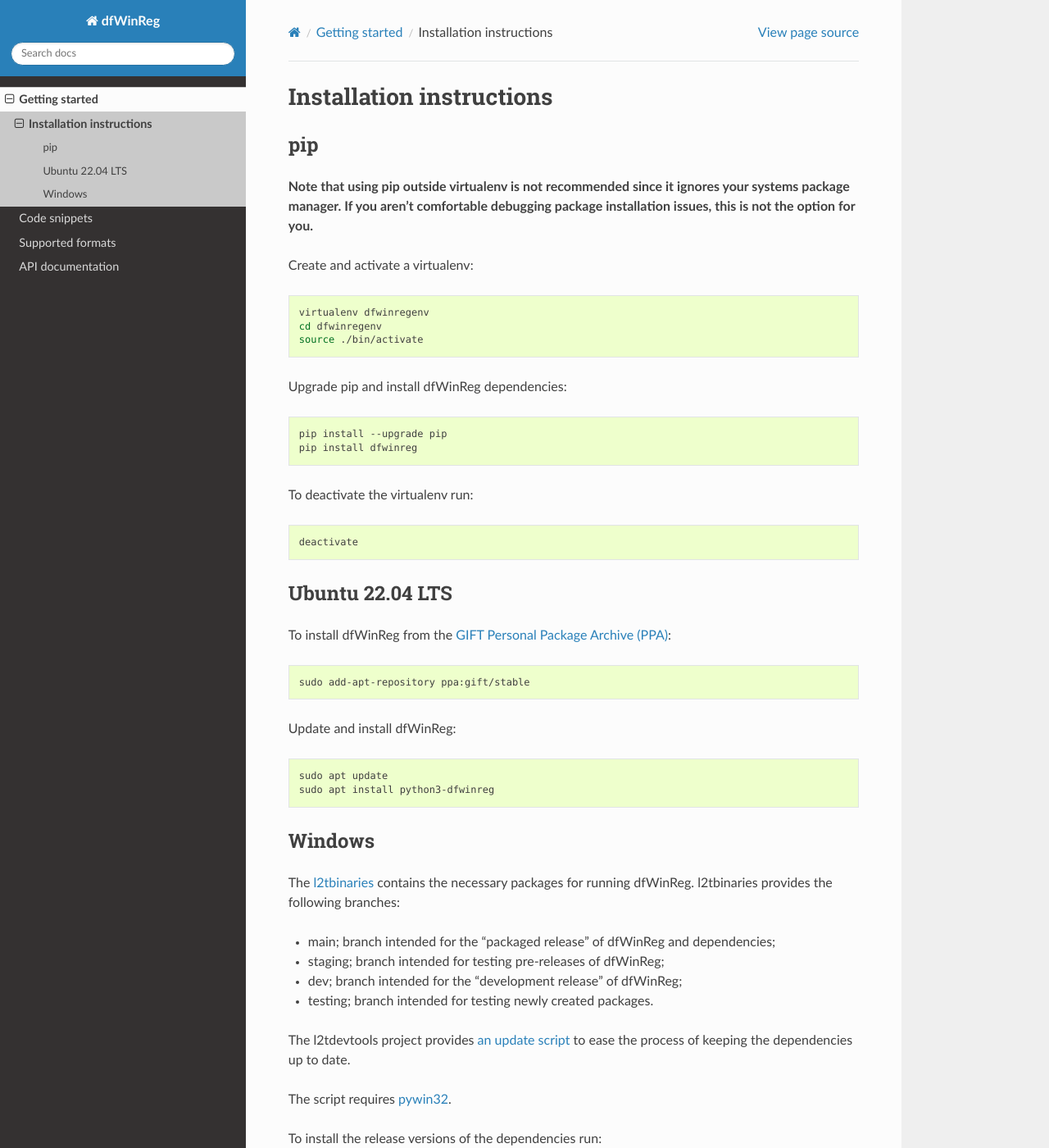
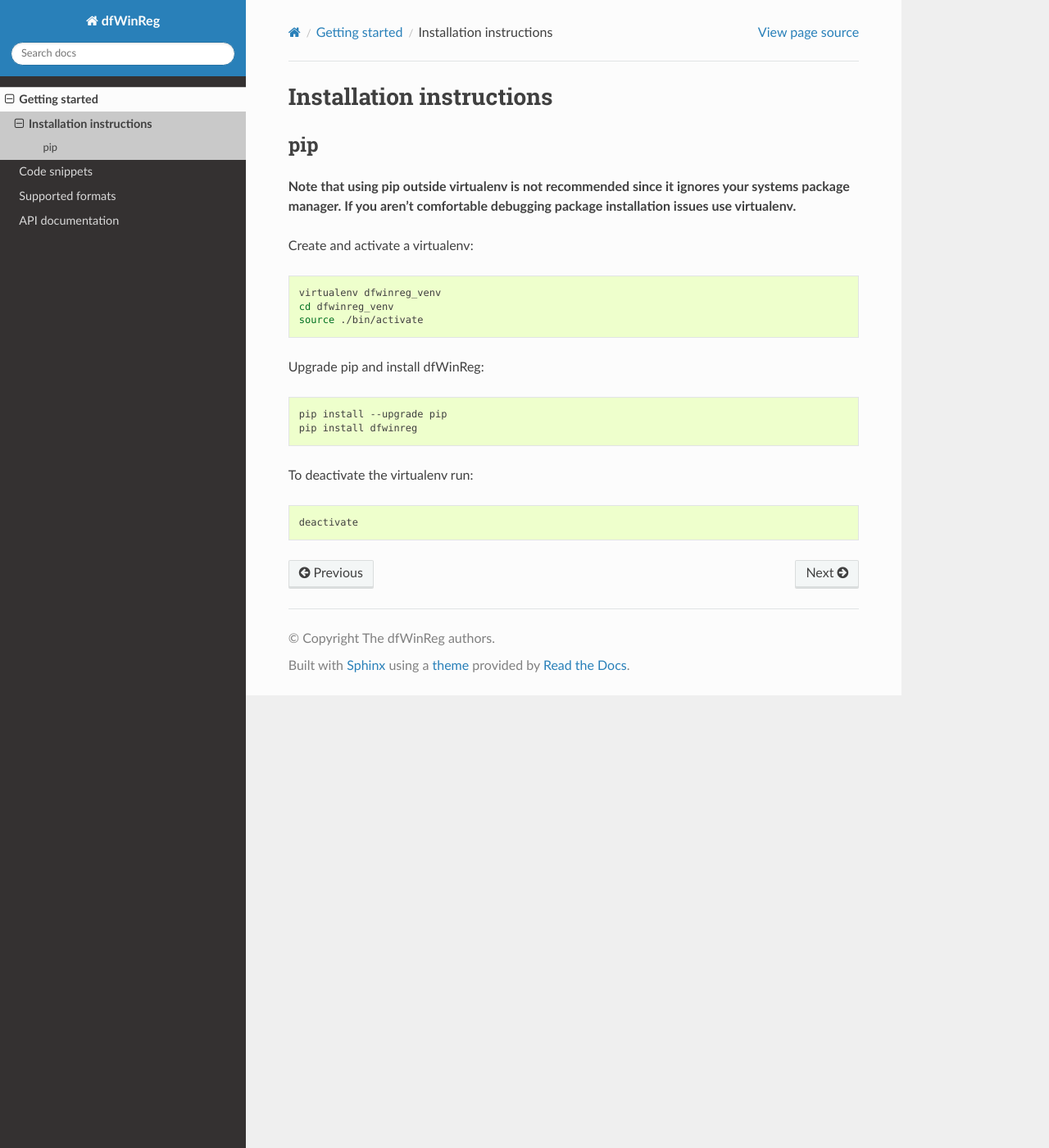
Before and after one commit to log2timeline/dfwinreg, a Sphinx documentation site: the page built from docs/sources/user/Installation-instructions.md, in a window 1280 px wide and 1400 px high. Shown: the whole window at 82% size. Built offline with Sphinx 7.4.7 and the Read the Docs theme 3.1.0, drawn with Linux system fonts in a browser that asks for light colours; pages that are not in the unit, such as notebooks, are missing from menus; some of the changed text lies outside the part shown.

Commit message:
Updated documentation (#260)

````diff
--- a/dfwinreg/__init__.py
+++ b/dfwinreg/__init__.py
@@ -4,4 +4,4 @@
 only access to Windows Registry objects.
 """
 
-__version__ = "20260513"
+__version__ = "20260709"
--- a/docs/sources/user/Installation-instructions.md
+++ b/docs/sources/user/Installation-instructions.md
@@ -4,17 +4,17 @@
 
 **Note that using pip outside virtualenv is not recommended since it ignores
 your systems package manager. If you aren't comfortable debugging package
-installation issues, this is not the option for you.**
+installation issues use virtualenv.**
 
 Create and activate a virtualenv:
 
 ```bash
-virtualenv dfwinregenv
-cd dfwinregenv
+virtualenv dfwinreg_venv
+cd dfwinreg_venv
 source ./bin/activate
 ```
 
-Upgrade pip and install dfWinReg dependencies:
+Upgrade pip and install dfWinReg:
 
 ```bash
 pip install --upgrade pip
@@ -26,42 +26,3 @@
 ```bash
 deactivate
 ```
-
-## Ubuntu 22.04 LTS
-
-To install dfWinReg from the [GIFT Personal Package Archive (PPA)](https://launchpad.net/~gift):
-
-```bash
-sudo add-apt-repository ppa:gift/stable
-```
-
-Update and install dfWinReg:
-
-```bash
-sudo apt update
-sudo apt install python3-dfwinreg
-```
-
-## Windows
-
-The [l2tbinaries](https://github.com/log2timeline/l2tbinaries) contains the
-necessary packages for running dfWinReg. l2tbinaries provides the following
-branches:
-
-* main; branch intended for the "packaged release" of dfWinReg and dependencies;
-* staging; branch intended for testing pre-releases of dfWinReg;
-* dev; branch intended for the "development release" of dfWinReg;
-* testing; branch intended for testing newly created packages.
-
-The l2tdevtools project provides [an update script](https://github.com/log2timeline/l2tdevtools/wiki/Update-script)
-to ease the process of keeping the dependencies up to date.
-
-The script requires [pywin32](https://github.com/mhammond/pywin32/releases).
-
-To install the release versions of the dependencies run:
-
-```
-set PYTHONPATH=.
-
-C:\Python3\python.exe tools\update.py --preset dfwinreg
-```
--- a/pyproject.toml
+++ b/pyproject.toml
@@ -4,7 +4,7 @@
 
 [project]
 name = "dfwinreg"
-version = "20260704"
+version = "20260709"
 description = "Digital Forensics Windows Registry (dfWinReg)"
 maintainers = [
     { name = "Log2Timeline maintainers", email = "log2timeline-maintainers@googlegroups.com" },
````
Also changed, not shown: 1 other file.
